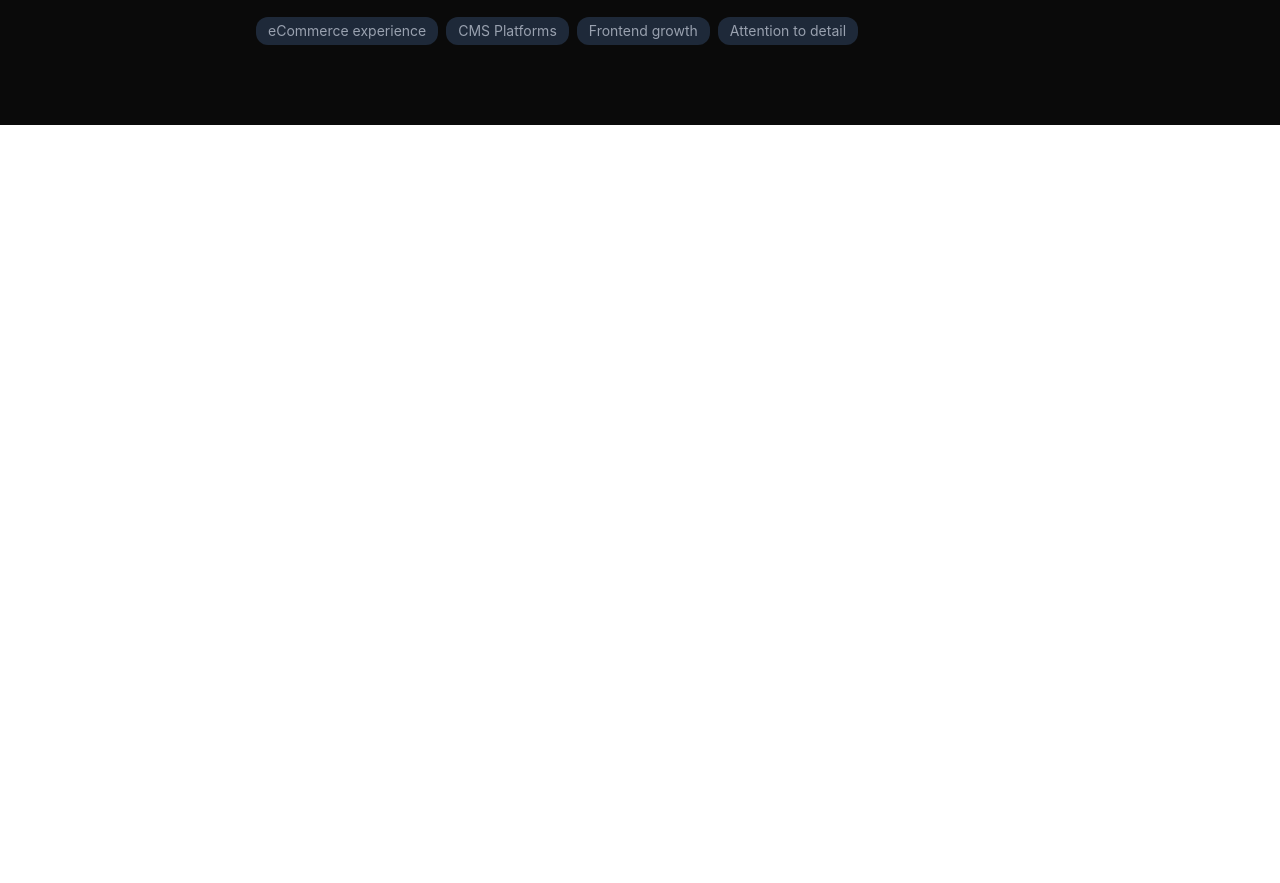
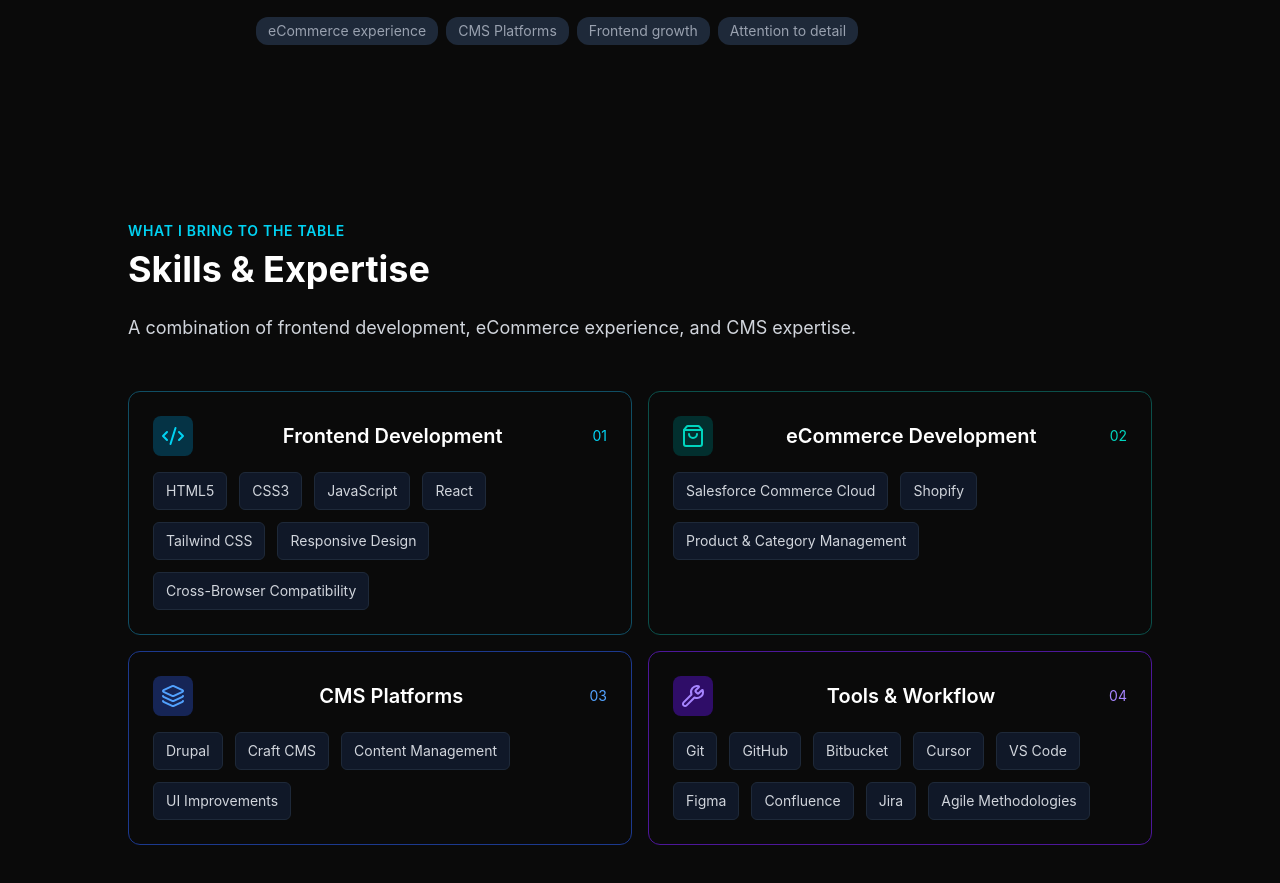
Before and after one commit to jlbongares/portfolio-jbongares, a React (Vite) app: page / in a window 1280 px wide. Shown: the part 1660-2543 px from the top of the page. Before the commit the page ends 1785 px from the top, so only its background shows below. Built offline with nearby package versions, Linux system fonts and the light colour scheme.

Commit message:
feat: add skills section

```diff
--- a/package.json
+++ b/package.json
@@ -11,6 +11,7 @@
   },
   "dependencies": {
     "@tailwindcss/vite": "^4.3.3",
+    "lucide-react": "^1.61.0",
     "react": "^19.2.8",
     "react-dom": "^19.2.8",
     "tailwindcss": "^4.3.3"
--- a/src/App.jsx
+++ b/src/App.jsx
@@ -2,6 +2,7 @@ import Navbar from './components/Navbar'
 import Hero from './sections/Hero'
 import Projects from './sections/Projects'
 import About from './sections/About'
+import Skills from './sections/Skills'
 
 function App() {
 
@@ -11,6 +12,7 @@ function App() {
       <Hero />
       <Projects />
       <About />
+      <Skills />
     </>
   )
 }
--- /dev/null
+++ b/src/sections/Skills.jsx
@@ -0,0 +1,117 @@
+import { Code2, ShoppingBag, Layers3, Wrench } from 'lucide-react';
+
+
+function SkillTags({ skills }) {
+  return (
+    <div className="flex flex-wrap gap-3">
+      {skills.map((skill) => (
+        <span
+          key={skill}
+          className="rounded-md border border-gray-800 bg-gray-900 px-3 py-2 text-sm text-gray-300"
+        >
+          {skill}
+        </span>
+      ))}
+    </div>
+  );
+}
+
+function Skills() {
+  return (
+    <section id="skills" className="px-6 py-20 bg-[#0a0a0a] text-white">
+      <div className="max-w-5xl mx-auto">
+        <p className="text-cyan-400 mt-4 text-sm font-semibold tracking-wider">WHAT I BRING TO THE TABLE</p>
+        <h2 className="text-3xl md:text-4xl font-bold mb-6 mt-2">
+          Skills & Expertise
+        </h2>
+        <p className="text-gray-300 text-lg leading-relaxed">
+          A combination of frontend development, eCommerce experience, and CMS expertise.
+        </p>
+
+        <div className="grid grid-cols-1 md:grid-cols-2 gap-4 mt-12">
+            <div className="rounded-xl border border-cyan-900 p-6 transition-colors duration-300 hover:border-cyan-400">
+                <div className="flex items-center justify-between gap-3 min-w-0 mb-4">
+                    <div className="shrink-0 rounded-lg bg-cyan-950 p-2">
+                        <Code2 size={24} className="text-cyan-400" />
+                    </div>
+                    <h3 className="text-lg md:text-xl font-semibold">Frontend Development</h3>
+                    <span className="shrink-0 text-cyan-400 text-sm">01</span>
+                </div>
+
+                <SkillTags
+                    skills={[
+                        "HTML5",
+                        "CSS3",
+                        "JavaScript",
+                        "React",
+                        "Tailwind CSS",
+                        "Responsive Design",
+                        "Cross-Browser Compatibility"
+                    ]}
+                />
+            </div>
+            <div className="rounded-xl border border-teal-900 p-6 transition-colors duration-300 hover:border-teal-400">
+                <div className="flex items-center justify-between gap-3 min-w-0 mb-4">
+                    <div className="shrink-0 rounded-lg bg-teal-950 p-2">
+                        <ShoppingBag size={24} className="text-teal-400" />
+                    </div>
+                    <h3 className="text-lg md:text-xl font-semibold">eCommerce Development</h3>
+                    <span className="shrink-0 text-teal-400 text-sm">02</span>
+                </div>
+
+                <SkillTags
+                    skills={[
+                        'Salesforce Commerce Cloud',
+                        'Shopify',
+                        'Product & Category Management'
+                    ]}
+                />
+            </div>
+            <div className="rounded-xl border border-blue-900 p-6 transition-colors duration-300 hover:border-blue-400">
+                <div className="flex items-center justify-between gap-3 min-w-0 mb-4">
+                    <div className="shrink-0 rounded-lg bg-blue-950 p-2">
+                        <Layers3 size={24} className="text-blue-400" />
+                    </div>
+                    <h3 className="text-lg md:text-xl font-semibold">CMS Platforms</h3>
+                    <span className="shrink-0 text-blue-400 text-sm">03</span>
+                </div>
+
+                <SkillTags
+                    skills={[
+                        'Drupal',
+                        'Craft CMS',
+                        'Content Management',
+                        'UI Improvements',
+                    ]}
+                />
+            </div>
+            <div className="rounded-xl border border-violet-900 p-6 transition-colors duration-300 hover:border-violet-400">
+                <div className="flex items-center justify-between gap-3 min-w-0 mb-4">
+                    <div className="shrink-0 rounded-lg bg-violet-950 p-2">
+                        <Wrench size={24} className="text-violet-400" />
+                    </div>
+                    <h3 className="text-lg md:text-xl font-semibold">Tools & Workflow</h3>
+                    <span className="shrink-0 text-violet-400 text-sm">04</span>
+                </div>
+
+                <SkillTags
+                    skills={[
+                        'Git',
+                        'GitHub',
+                        'Bitbucket',
+                        'Cursor',
+                        'VS Code',
+                        'Figma',
+                        'Confluence',
+                        'Jira',
+                        'Agile Methodologies'
+                    ]}
+                />
+            </div>
+        </div>
+      </div>
+    </section>
+  );
+}
+
+export default Skills
```
Also changed, not shown: 1 other file (tests, documents, lock files or other folders).
